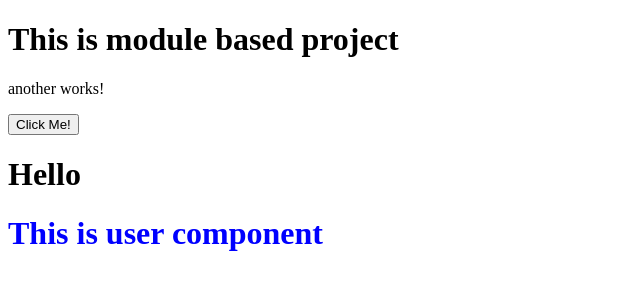
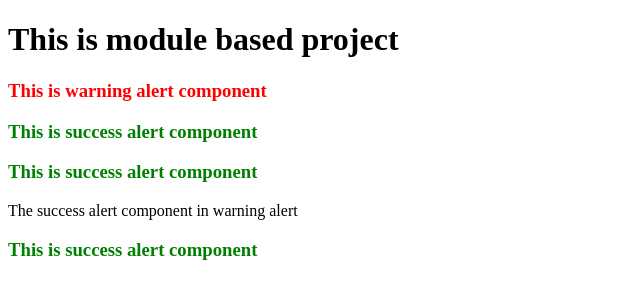
Before and after one commit to sahilkhimani/moduled-angular-app, an Angular app: page / in a window 1280 px wide. Shown: the top 300 px of the page, without its empty margins (0-640 px from the left). Built offline with nearby package versions, Linux system fonts and the light colour scheme.

Commit message:
nested component

```diff
--- a/src/app/User/user.component.ts
+++ /dev/null
@@ -1,16 +0,0 @@
-import { Component } from "@angular/core";
-
-@Component({
-    selector: 'app-user',
-    template: `<h1>This is user component</h1>`,
-    styles:[`
-        h1{
-            color : blue;
-        }
-        `]
-
-  })
-
-export class UserComponent{
-
-}
--- a/src/app/another/another.component.css
+++ /dev/null
@@ -1,7 +0,0 @@
-.colorName{
-    color: Blue;
-}
-
-.styleFont{
-    font-family: fantasy;
-}
--- a/src/app/another/another.component.html
+++ /dev/null
@@ -1,6 +0,0 @@
-<p>another works!</p>
-<button (click)="clickFunction('Sahil')" >Click Me!</button>
-<!-- <h1 [class] = "(condition) ? 'styleFont' : 'colorName'">{{name}}</h1> -->
-
-<!-- <h1 [ngClass]="{'styleFont' : (condition), 'colorName' : true}">Hello</h1> -->
-<h1 [ngClass]="styleClass">Hello</h1>
--- a/src/app/another/another.component.ts
+++ /dev/null
@@ -1,26 +0,0 @@
-import { style } from '@angular/animations';
-import { Component } from '@angular/core';
-
-@Component({
-  selector: 'app-another',
-  standalone: false,
-
-  templateUrl: './another.component.html',
-  styleUrl: './another.component.css'
-})
-export class AnotherComponent {
-  public name = "";
-  public styleClass = "";
-  public condition = false;
-
-  clickFunction(name : string){
-    this.name = name;
-    if(this.condition){
-      this.styleClass = "colorName";
-    }
-    else{
-      this.styleClass = "styleFont";
-    }
-    this.condition = !this.condition;
-  }
-}
--- a/src/app/app.component.html
+++ b/src/app/app.component.html
@@ -1,3 +1,3 @@
 <h1>This is module based project</h1>
-<app-another></app-another>
-<app-user></app-user>
+<app-warning-alert></app-warning-alert>
+<app-success-alert></app-success-alert>
--- /dev/null
+++ b/src/app/success-alert/success-alert.component.ts
@@ -0,0 +1,20 @@
+import { Component } from '@angular/core';
+
+@Component({
+  selector: 'app-success-alert',
+  standalone: false,
+
+  template: `
+    <h3>
+      This is success alert component
+    </h3>
+  `,
+  styles: [`
+    h3{
+      color : green;
+    }
+    `]
+})
+export class SuccessAlertComponent {
+
+}
--- /dev/null
+++ b/src/app/warning-alert/warning-alert.component.css
@@ -0,0 +1,3 @@
+h3{
+    color : red;
+}
--- /dev/null
+++ b/src/app/warning-alert/warning-alert.component.html
@@ -0,0 +1,4 @@
+<h3>This is warning alert component</h3>
+<app-success-alert></app-success-alert>
+<app-success-alert></app-success-alert>
+<p>The success alert component in warning alert</p>
--- /dev/null
+++ b/src/app/warning-alert/warning-alert.component.ts
@@ -0,0 +1,12 @@
+import { Component } from '@angular/core';
+
+@Component({
+    selector : 'app-warning-alert',
+    templateUrl : './warning-alert.component.html',
+    styleUrl : './warning-alert.component.css',
+    standalone : false
+})
+
+export class WarningAlertComponent{
+
+}
```
Also changed, not shown: src/app/app.module.ts (+5 -5 lines), 1 other file (tests, documents, lock files or other folders).
